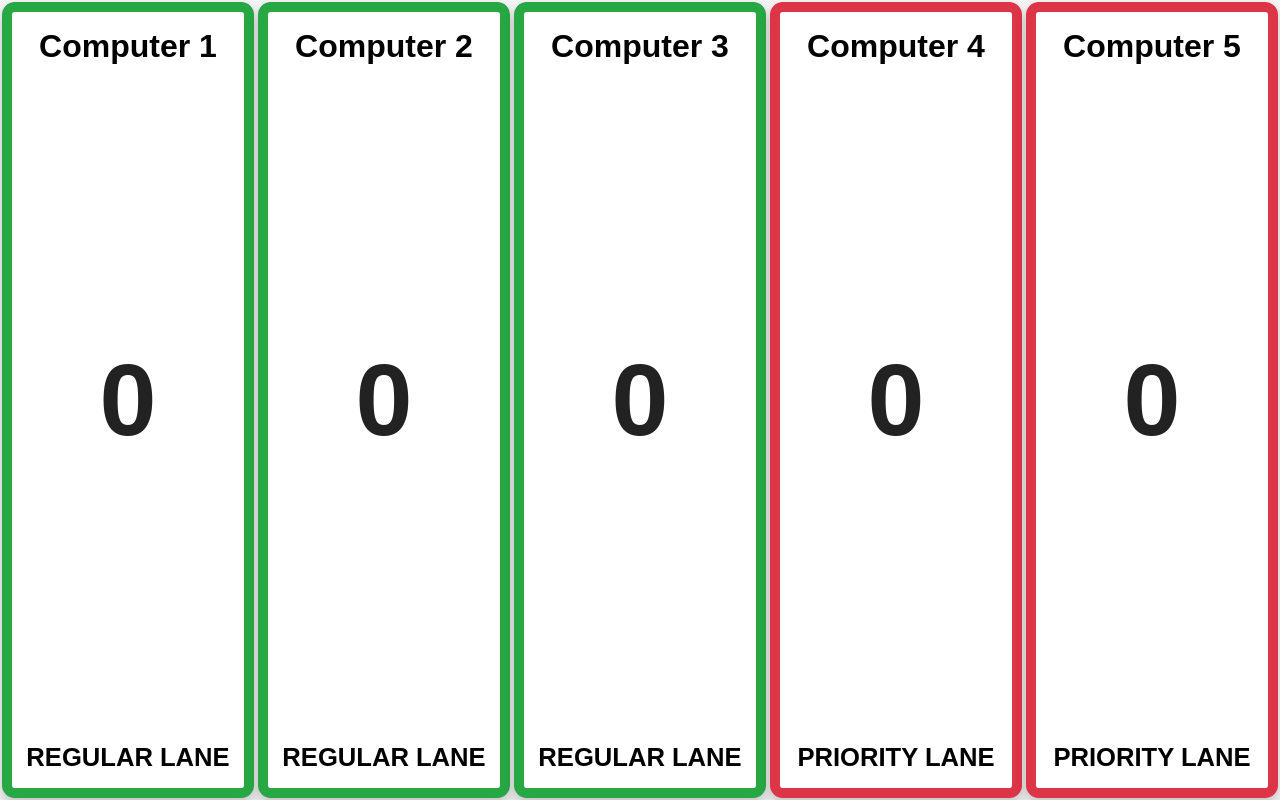
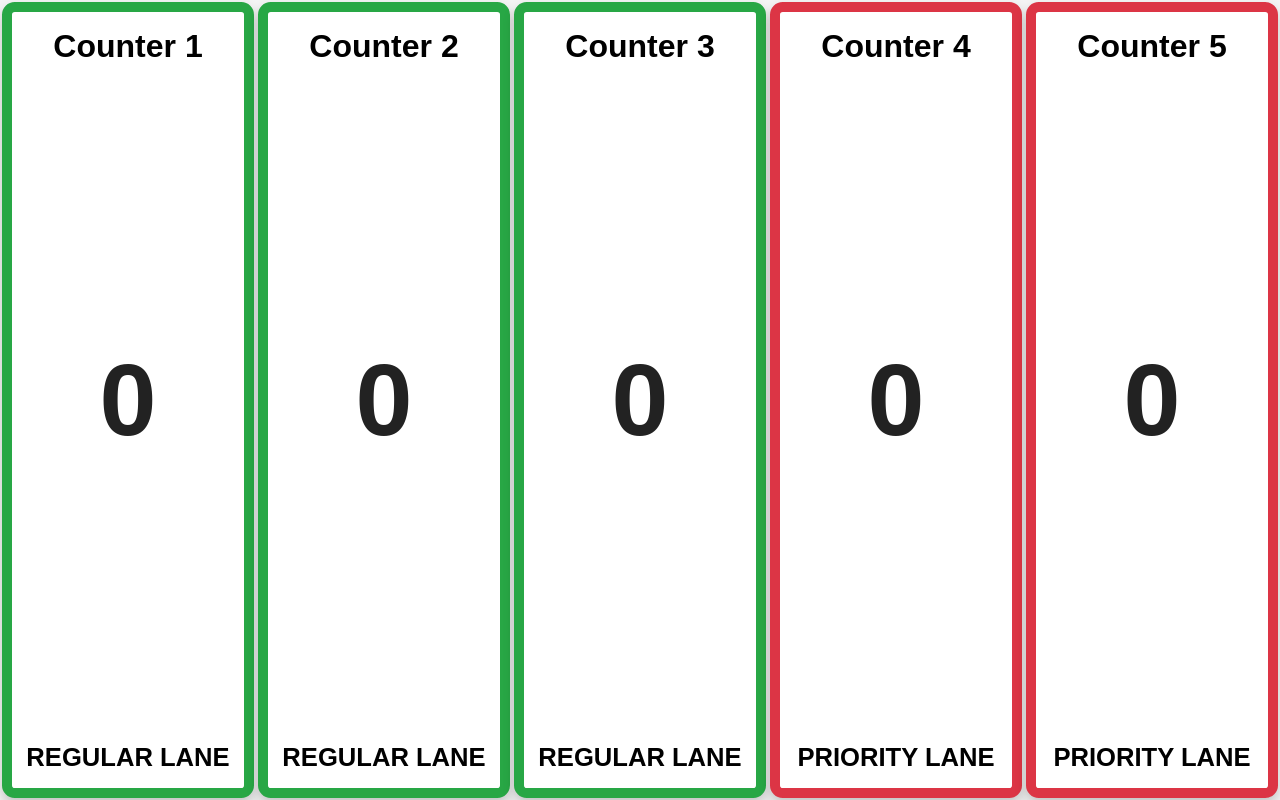
Before and after one commit to opdappointmentr2tmc-ship-it/opd-triage-queuing-system, a plain HTML site: page dashboard.html in a window 1280 px wide. Drawn offline with Linux system fonts and the light colour scheme; no server answers.

Commit message:
Refactor dashboard for improved layout and titles

```diff
--- a/dashboard.html
+++ b/dashboard.html
@@ -3,7 +3,7 @@
 <head>
 <meta charset="UTF-8" />
 <meta name="viewport" content="width=device-width, initial-scale=1" />
-<title>Queue Dashboard Fullscreen</title>
+<title>Queue Dashboard</title>
 <style>
 * { box-sizing: border-box; margin:0; padding:0; }
 html, body {
@@ -82,31 +82,31 @@ body {
 <body>
 
 <div class="computer-display green" id="comp1">
-  <div class="computer-title">Computer 1</div>
+  <div class="computer-title">Counter 1</div>
   <div class="queue-number" id="queue1">0</div>
   <div class="queue-label">REGULAR LANE</div>
 </div>
 
 <div class="computer-display green" id="comp2">
-  <div class="computer-title">Computer 2</div>
+  <div class="computer-title">Counter 2</div>
   <div class="queue-number" id="queue2">0</div>
   <div class="queue-label">REGULAR LANE</div>
 </div>
 
 <div class="computer-display green" id="comp3">
-  <div class="computer-title">Computer 3</div>
+  <div class="computer-title">Counter 3</div>
   <div class="queue-number" id="queue3">0</div>
   <div class="queue-label">REGULAR LANE</div>
 </div>
 
 <div class="computer-display red" id="comp4">
-  <div class="computer-title">Computer 4</div>
+  <div class="computer-title">Counter 4</div>
   <div class="queue-number" id="queue4">0</div>
   <div class="queue-label">PRIORITY LANE</div>
 </div>
 
 <div class="computer-display red" id="comp5">
-  <div class="computer-title">Computer 5</div>
+  <div class="computer-title">Counter 5</div>
   <div class="queue-number" id="queue5">0</div>
   <div class="queue-label">PRIORITY LANE</div>
 </div>
```
